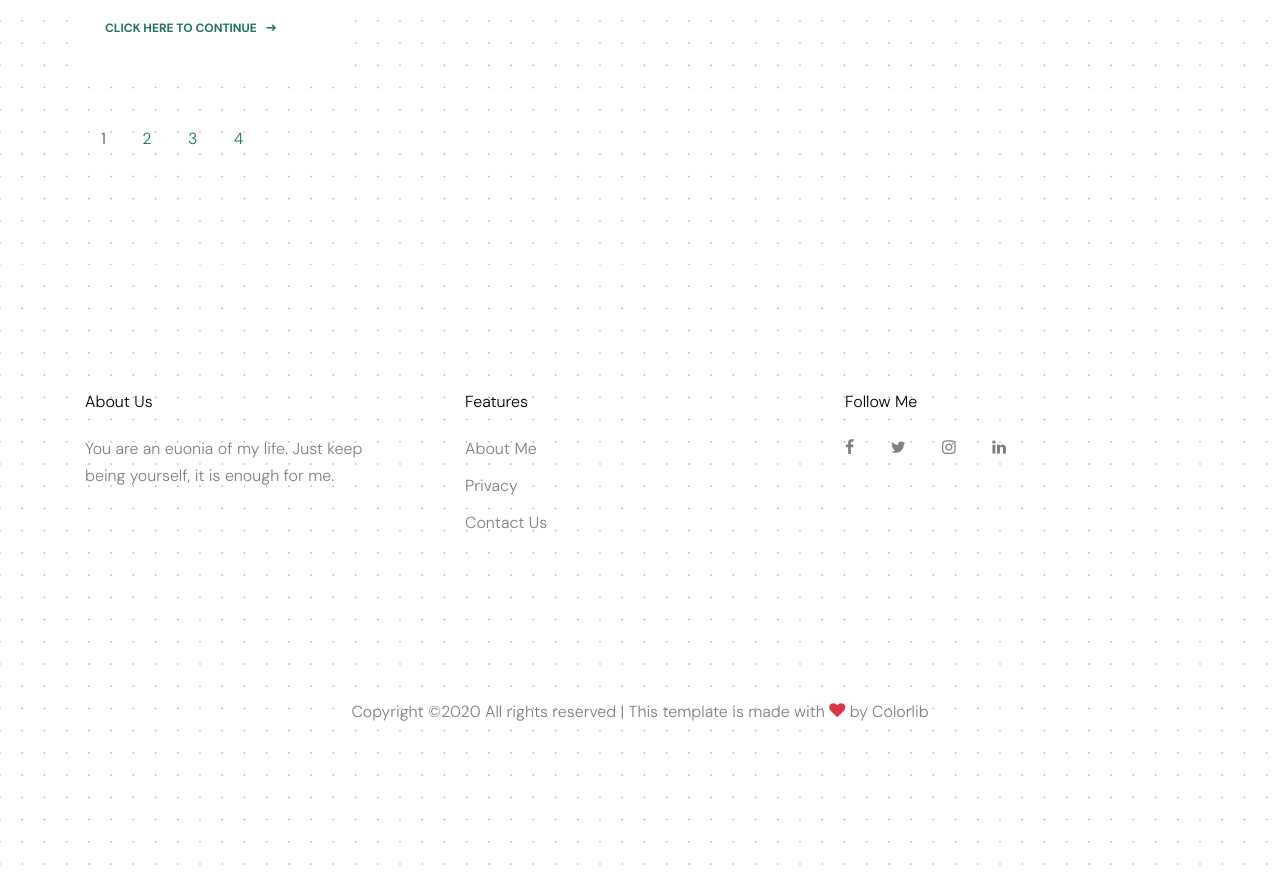
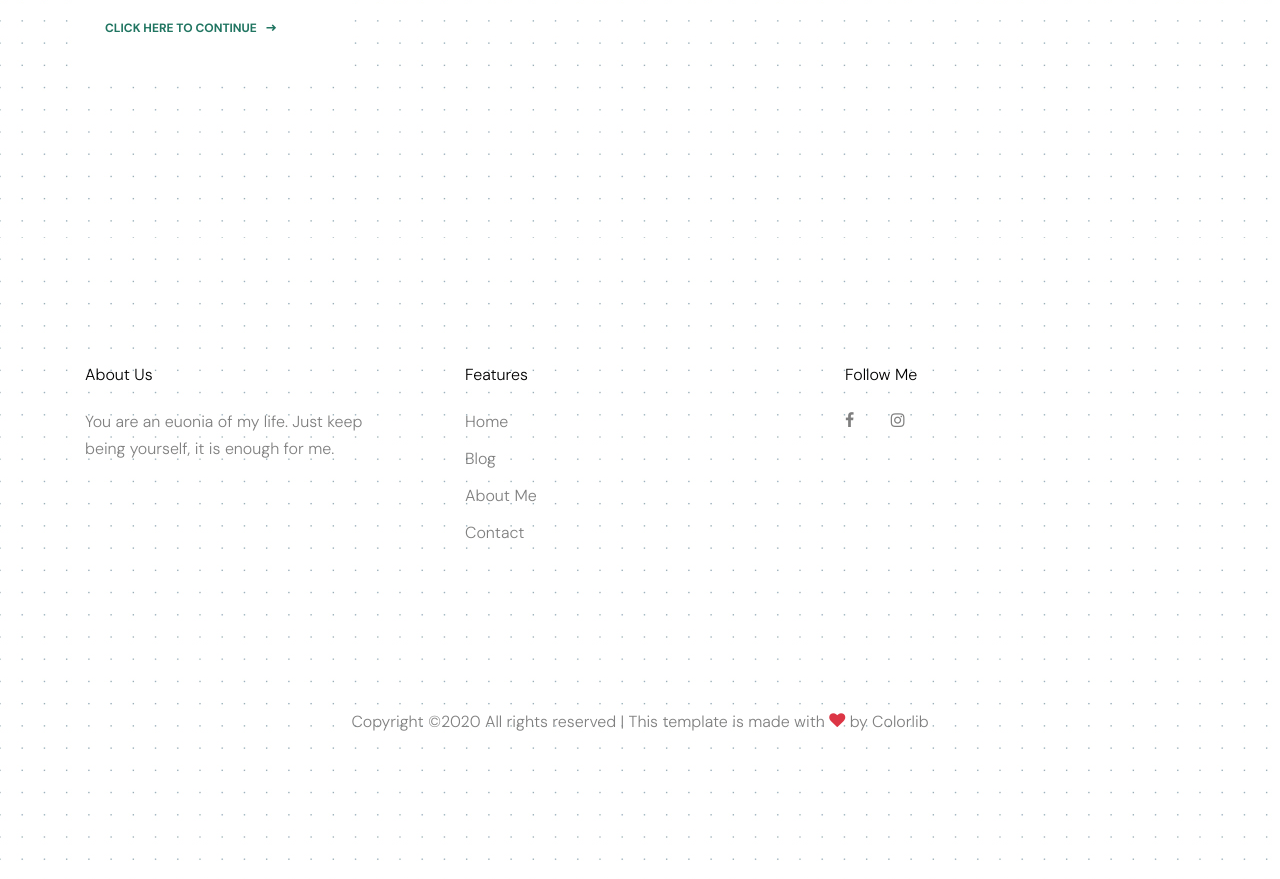
Before and after one commit to libriannisa/libriannis, a plain HTML site: page blog.html in a window 1280 px wide. Shown: the part 1068-1947 px from the top of the page. Drawn offline with Linux system fonts and the light colour scheme; files whose address does not match are found by name.

Commit message:
Update blog.html

```diff
--- a/blog.html
+++ b/blog.html
@@ -2,7 +2,7 @@
 <html lang="en">
 
   <head>
-    <title>Ideal &mdash; Website Template by Colorlib</title>
+    <title>Blog &mdash; Libri Annisa</title>
     <meta charset="utf-8">
     <meta name="viewport" content="width=device-width, initial-scale=1, shrink-to-fit=no">
 
@@ -78,7 +78,7 @@
 
 
     <div class="ftco-blocks-cover-1">
-        <div class="ftco-cover-1" style="background-image: url('images/background_1.jpg');">
+        <div class="ftco-cover-1" style="background-image: url('images/background_5.jpg');">
             <div class="container">
               <div class="row align-items-center justify-content-center">
                 <div class="col-lg-6 text-center">
@@ -109,12 +109,7 @@
             </div>
           </div>
 
-          <div class="col-12">
-            <span class="p-3">1</span>
-            <a href="#" class="p-3">2</a>
-            <a href="#" class="p-3">3</a>
-            <a href="#" class="p-3">4</a>
-          </div>
+
         </div>
       </div>
     </div>
@@ -138,9 +133,10 @@
               <div class="col-md-4 ml-auto">
                 <h2 class="footer-heading mb-4">Features</h2>
                 <ul class="list-unstyled">
-                  <li><a href="#">About Me</a></li>
-                  <li><a href="#">Privacy</a></li>
-                  <li><a href="#">Contact Us</a></li>
+                  <li><a href="index.html">Home</a></li>
+                  <li><a href="blog.html">Blog</a></li>
+                  <li><a href="about.html">About Me</a></li>
+                  <li><a href="contact.html">Contact</a></li>
                 </ul>
               </div>
 
@@ -150,10 +146,8 @@
 
 
             <h2 class="footer-heading mb-4">Follow Me</h2>
-            <a href="#about-section" class="smoothscroll pl-0 pr-3"><span class="icon-facebook"></span></a>
-            <a href="#" class="pl-3 pr-3"><span class="icon-twitter"></span></a>
-            <a href="#" class="pl-3 pr-3"><span class="icon-instagram"></span></a>
-            <a href="#" class="pl-3 pr-3"><span class="icon-linkedin"></span></a>
+            <a href="http://facebook.com/libriA2" class="smoothscroll pl-0 pr-3"><span class="icon-facebook"></span></a>
+            <a href="http://instagram.com/librianns" class="pl-3 pr-3"><span class="icon-instagram"></span></a>
             </form>
           </div>
         </div>
```
